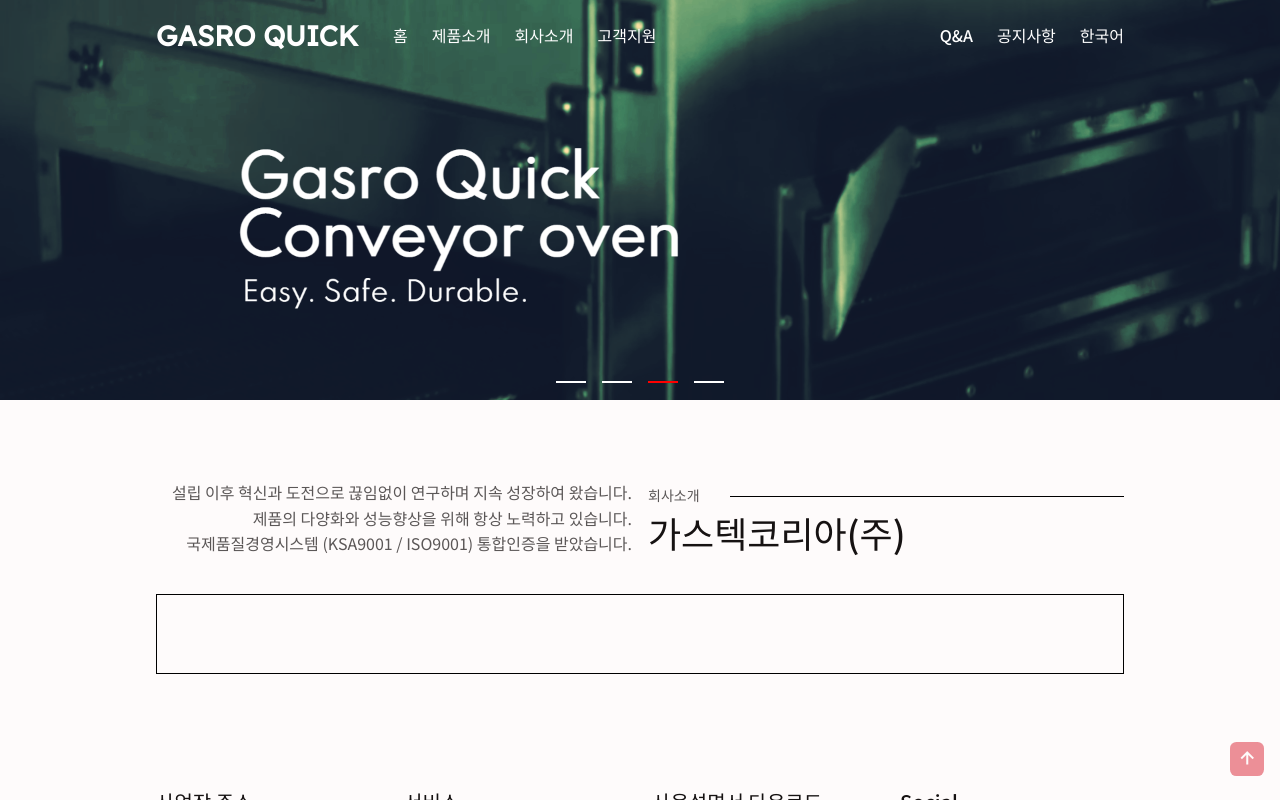
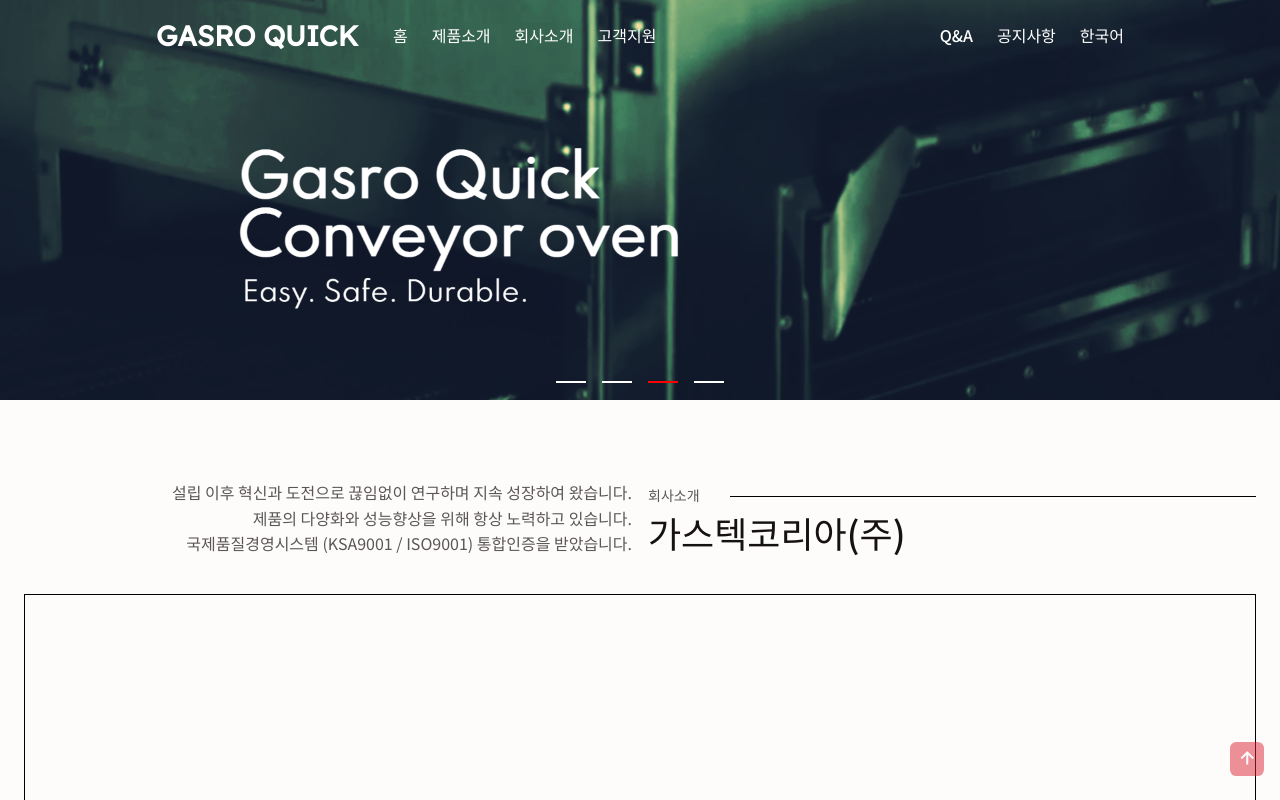
Before and after one commit to Oizys18/gasro, a React (Create React App) app in the folder client/: page /landing in a window 1280 px wide. Shown: the top 800 px of the page. Built offline with nearby package versions, Linux system fonts and the light colour scheme.

Commit message:
Mod Landing

```diff
--- a/client/src/assets/styles/GlobalStyles.ts
+++ b/client/src/assets/styles/GlobalStyles.ts
@@ -189,7 +189,12 @@ img{
   margin-left: var(--mb-3);
   margin-right: var(--mb-3);
 }
-
+.bc-container{
+  max-width: 1280px;
+  width: calc(100% - 3rem);
+  margin-left: var(--mb-3);
+  margin-right: var(--mb-3);
+}
 .bd-grid{
   display: grid;
   gap: 1.5rem;
@@ -701,7 +706,7 @@ img{
     margin-left: auto;
     margin-right: auto;
   }
-  .hd-container{
+  .bc-container{
     margin-left: auto;
     margin-right: auto;
   }
--- a/client/src/containers/Landing.tsx
+++ b/client/src/containers/Landing.tsx
@@ -16,7 +16,7 @@ function Landing({ ...props }: ILanding) {
   return (
     <>
       <BannerCarousel></BannerCarousel>
-      <section className="bd-container" id="main-company">
+      <section className="bc-container" id="main-company">
         <Wrapper>
           <Text>
             <p>
@@ -35,8 +35,8 @@ function Landing({ ...props }: ILanding) {
         </Wrapper>
         <CardWrapper></CardWrapper>
       </section>
-      <section className="bd-container" id="main-product"></section>
-      <section className="bd-container" id="main-contact"></section>
+      <section className="bc-container" id="main-product"></section>
+      <section className="bc-container" id="main-contact"></section>
     </>
   );
 }
@@ -74,6 +74,6 @@ const STitle = styled.h2`
 
 const CardWrapper = styled.div`
   width: 100%;
-  height: 5rem;
+  height: 460px;
   border: 1px solid black;
 `;
```
